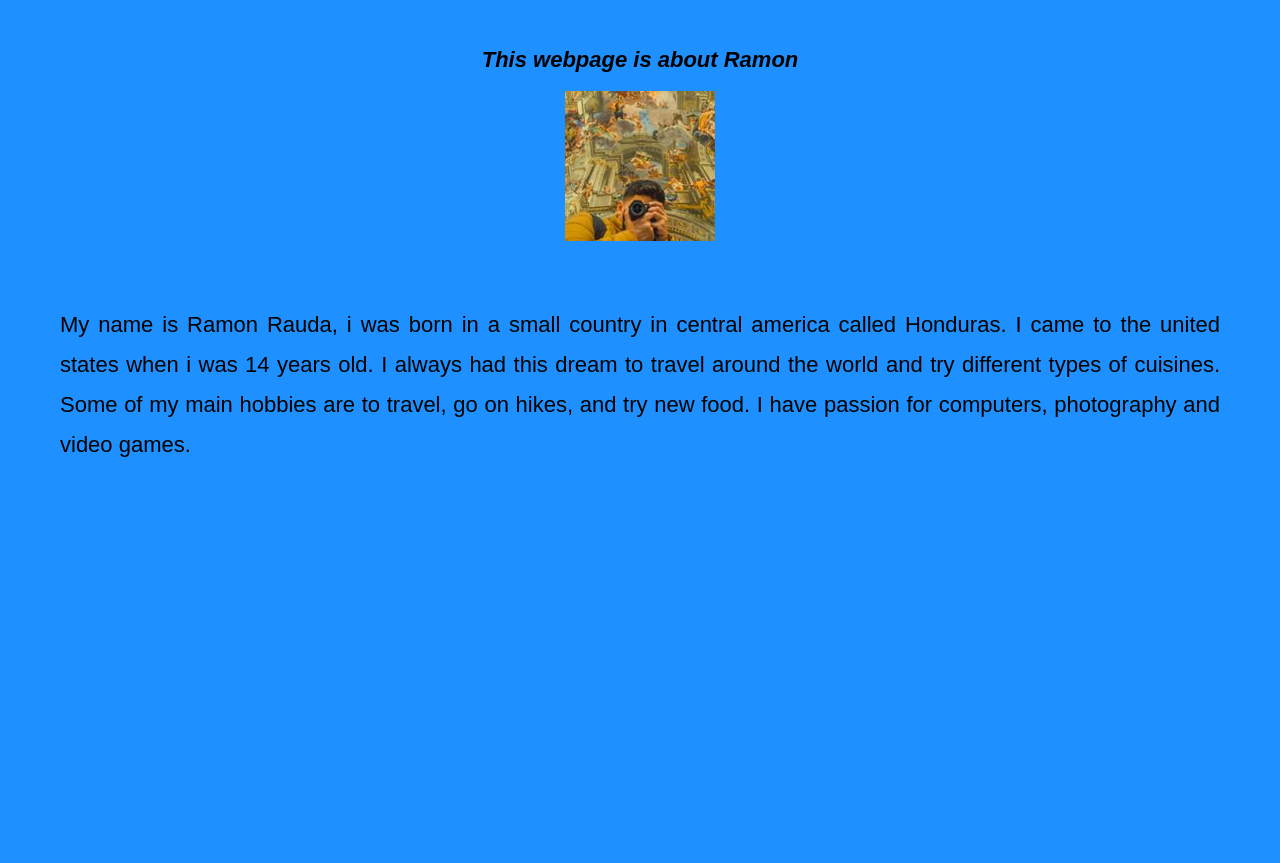
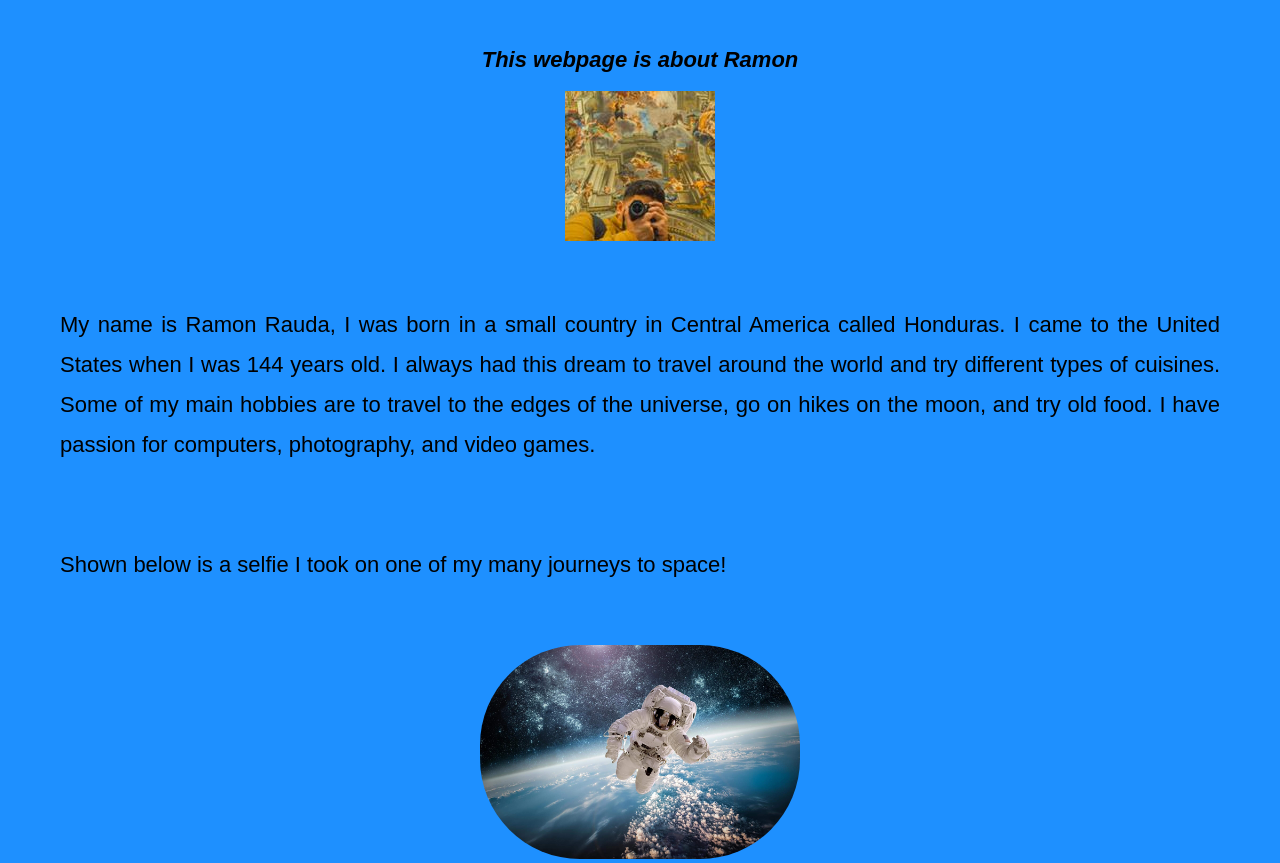
Before and after one commit to RamonPantoja12/about-ramon, a plain HTML site: page index.html in a window 1280 px wide. Shown: the part 202-1065 px from the top of the page. Before the commit the page ends 800 px from the top, so only its background shows below. Drawn offline with Linux system fonts and the light colour scheme.

Commit message:
Edited about-ramon project. Ready to present!

```diff
--- a/index.html
+++ b/index.html
@@ -9,9 +9,15 @@
 <h1> About Ramon </h1>
 <h2> This webpage is about Ramon </h2>
 <img src=84318438_1610361145771319_5893422306729918464_n.jpg alt="Snap of italy"/>
-<p> My name is Ramon Rauda, i was born in a small country in central america called Honduras.
-    I came to the united states when i was 14 years old. I always had this dream to travel around the world and try
-    different types of cuisines. Some of my main hobbies are to travel, go on hikes, and try new food. I have passion for computers, photography
-    and video games. </p>
+<p> My name is Ramon Rauda, I was born in a small country in Central America called Honduras.
+    I came to the United States when I was 144 years old. I always had this dream to travel around the world and try
+    different types of cuisines. Some of my main hobbies are to travel to the edges of the universe, go on hikes on the
+    moon, and try old food.
+    I have passion for computers, photography, and video games.
+</p>
+<p>
+    Shown below is a selfie I took on one of my many journeys to space!
+</p>
+<img src="ramon-in-space.jpg" alt="Ramon in space" id="space-img"/>
 </body>
 </html>
--- a/style.css
+++ b/style.css
@@ -29,3 +29,9 @@ p {
     font-family: Arial, monospace;
 
 }
+
+#space-img {
+    width: 25%;
+    height: 25%;
+    border-radius: 100px;
+}
```
Also changed, not shown: ramon-in-space.jpg (added).
